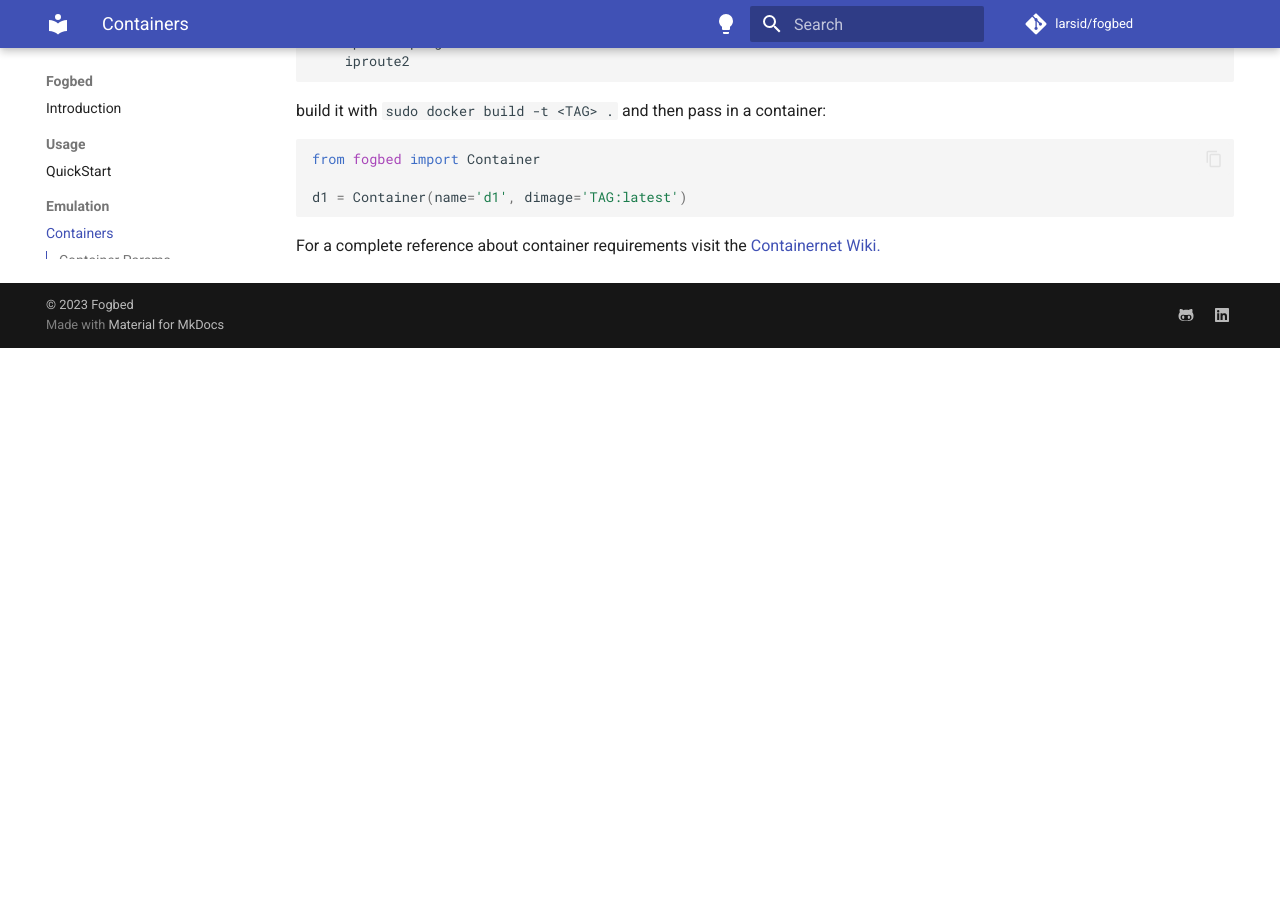
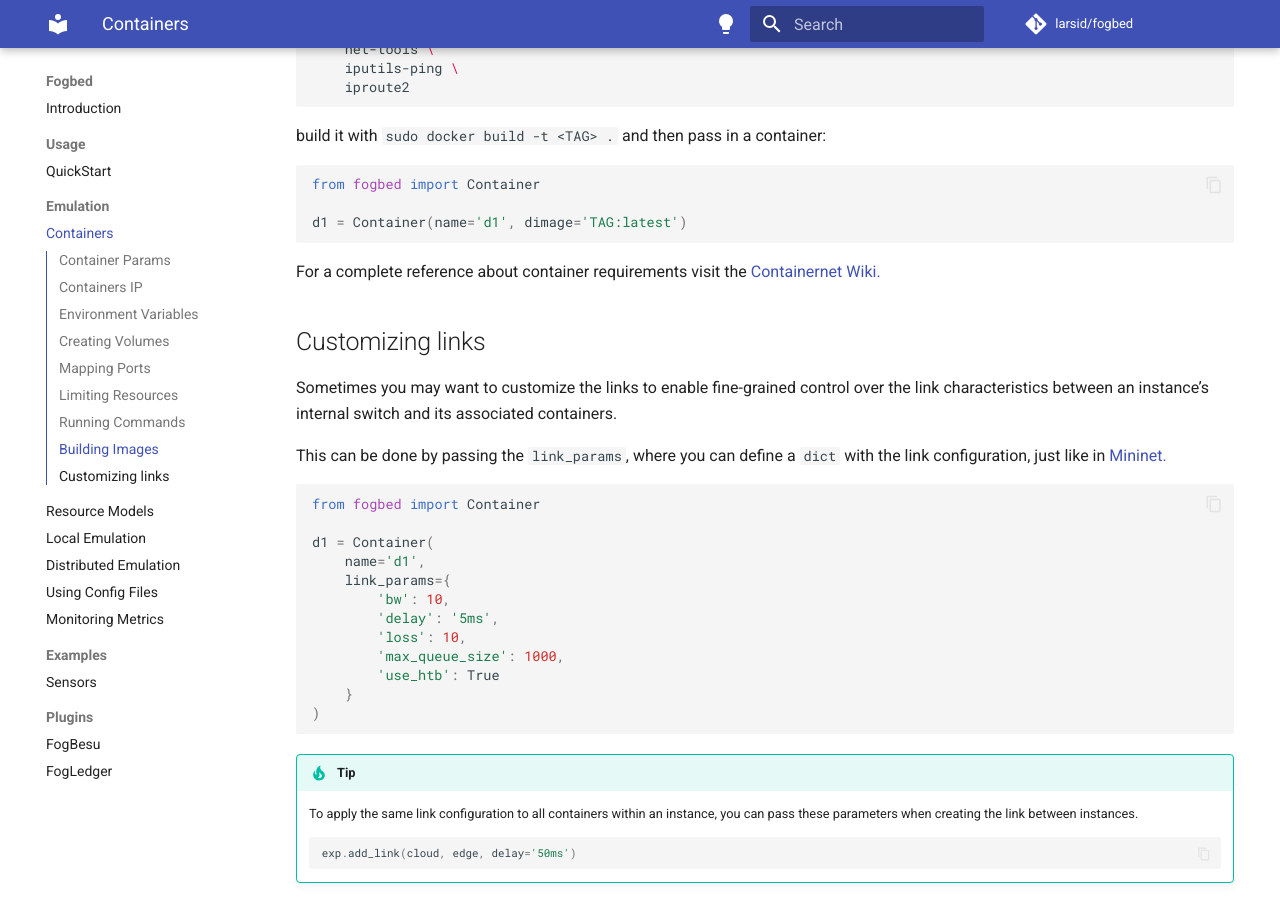
Before and after one commit to larsid/fogbed, an MkDocs documentation site: the page built from docs/containers.md, in a window 1280 px wide and 900 px high, scrolled down 2169 px. Built offline with MkDocs 1.6.1 and Material for MkDocs 9.7.7, drawn with Linux system fonts in a browser that asks for light colours; comment, search, counter and statistics services are not loaded; before the commit the page ends 2517 px from its top, so only the background shows below that; some of the changed text lies outside the part shown.

Commit message:
docs: update documentation

````diff
--- a/docs/containers.md
+++ b/docs/containers.md
@@ -9,6 +9,7 @@
     port_bindings: Dict[int, int] = {},
     volumes: List[str] = [],
     resources: HardwareResources = Resources.SMALL,
+    link_params: Dict[str, Any] = {},
     **params: Any
 )
 </i>
@@ -102,3 +103,33 @@
 d1 = Container(name='d1', dimage='TAG:latest')
 ```
 For a complete reference about container requirements visit the <a href="https://github.com/containernet/containernet/wiki" target="_blank">Containernet Wiki.</a>
+
+
+## Customizing links
+Sometimes you may want to customize the links to enable fine-grained control over the link characteristics between an instance’s internal switch and its associated containers.
+
+This can be done by passing the `link_params`, where you can define a `dict` with the link configuration, just like in
+<a href="https://github.com/mininet/mininet/wiki/Introduction-to-Mininet#setting-performance-parameters" target="_blank">
+Mininet.
+</a>
+
+```py
+from fogbed import Container
+
+d1 = Container(
+    name='d1',
+    link_params={
+        'bw': 10,
+        'delay': '5ms',
+        'loss': 10,
+        'max_queue_size': 1000,
+        'use_htb': True
+    }
+)
+```
+!!! tip
+    To apply the same link configuration to all containers within an instance, you can pass these parameters when creating the link between instances.
+
+    ```py
+    exp.add_link(cloud, edge, delay='50ms')
+    ```
````
Also changed, not shown: setup.py (deleted, +0 -30 lines).
